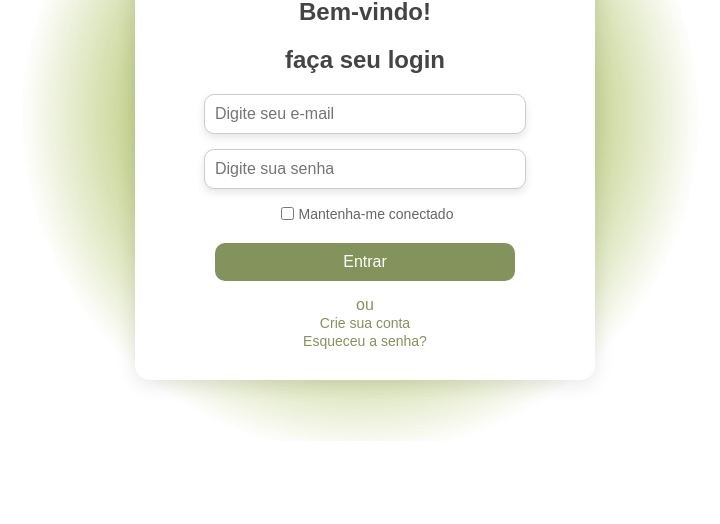
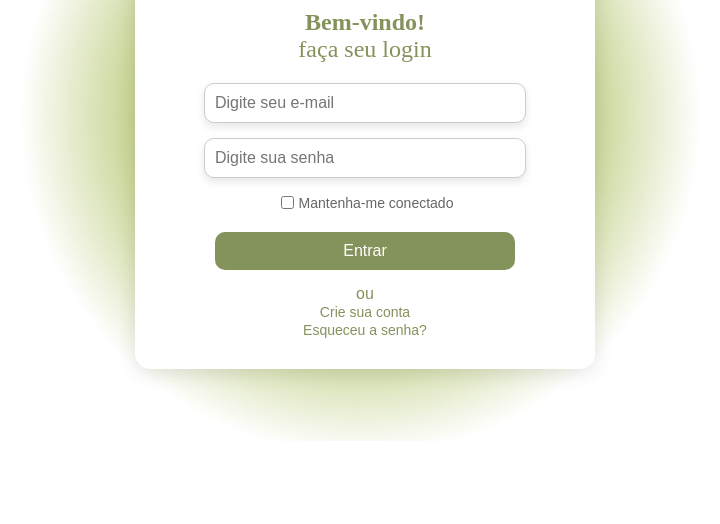
Before and after one commit to gigicardoso/TCC_SimpleReserve, a plain HTML site: page index.html in a window 1280 px wide. Shown: the part 276-800 px from the top of the page, without its empty margins (275-995 px from the left). Drawn offline with Linux system fonts and the light colour scheme.

Commit message:
arrumando a fonte do css BEM VINDO
arrumando a fonte

```diff
--- a/styles.css
+++ b/styles.css
@@ -11,7 +11,21 @@ body {
     background-size: 60%;
     background-repeat: no-repeat;
   }
-
+  .bemvindo{
+  font-family: "Noto Sans NKo Unjoined", serif;
+  font-optical-sizing: auto;
+  font-weight: 900;
+  font-style: normal;
+  color: #84925b;
+}
+.bemvindo2{
+  font-family: "Noto Sans NKo Unjoined", serif;
+  font-optical-sizing: auto;
+  font-weight: 400;
+  font-style: normal;
+  color: #84925b;
+   margin-top:-20px;
+}
   .login-container {
     display: flex;
     justify-content: center;
```
